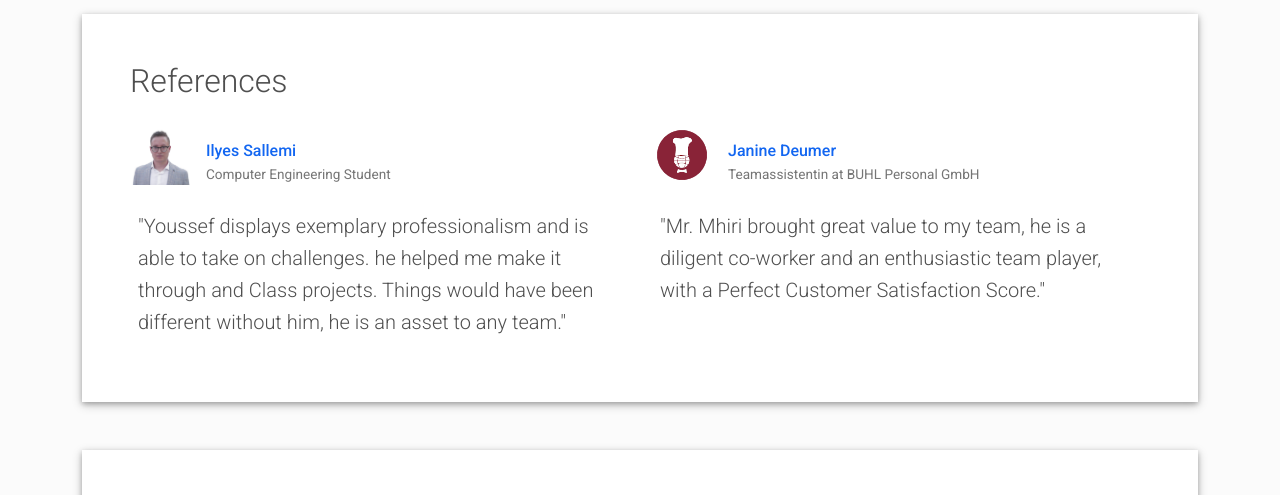
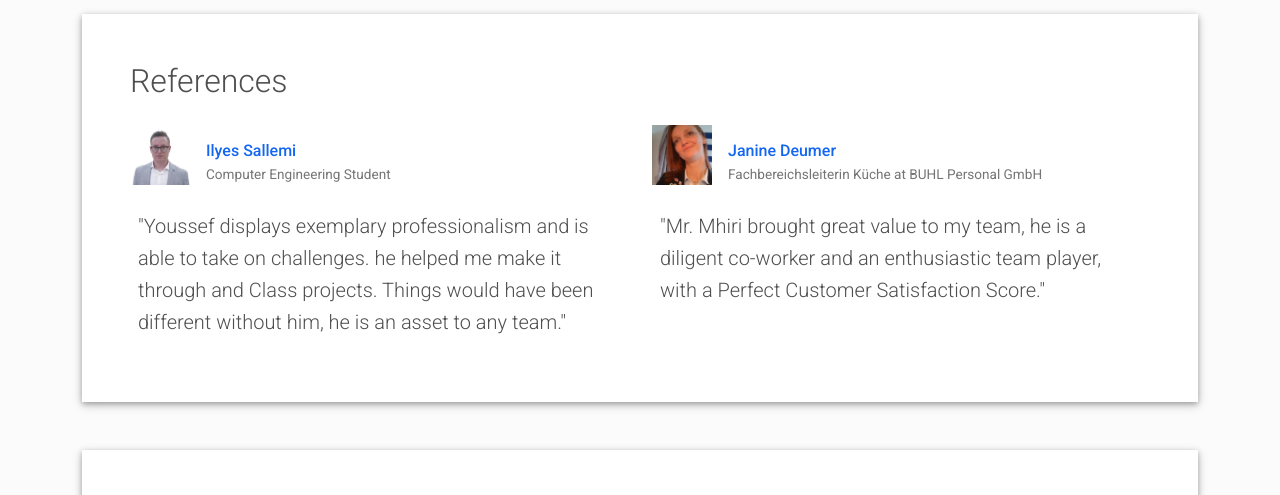
Before and after one commit to medyousef/CV, a plain HTML site: page index.html in a window 1280 px wide. Shown: the part 2820-3315 px from the top of the page. Drawn offline with Linux system fonts and the light colour scheme.

Commit message:
add janine

```diff
--- a/index.html
+++ b/index.html
@@ -268,10 +268,10 @@
         </div>
         <div class="col-md-6">
           <div class="d-flex mb-2">
-            <div class="avatar"><img src="images/buhl_personal.png" width="60" height="60"/></div>
+            <div class="avatar"><img src="images/janine-deumer.jpg" width="60" height="60"/></div>
             <div class="header-bio m-3 mb-0">
               <h3 class="h6 mb-1" data-aos="fade-left" data-aos-delay="0"><a href="https://www.xing.com/profile/Janine_Deumer2">Janine Deumer</a></h3>
-              <p class="text-muted text-small" data-aos="fade-left" data-aos-delay="100">Teamassistentin at BUHL Personal GmbH</p>
+              <p class="text-muted text-small" data-aos="fade-left" data-aos-delay="100">Fachbereichsleiterin Küche at BUHL Personal GmbH</p>
             </div>
           </div>
           <div class="d-flex">
```
Also changed, not shown: images/janine-deumer.jpg (added).
